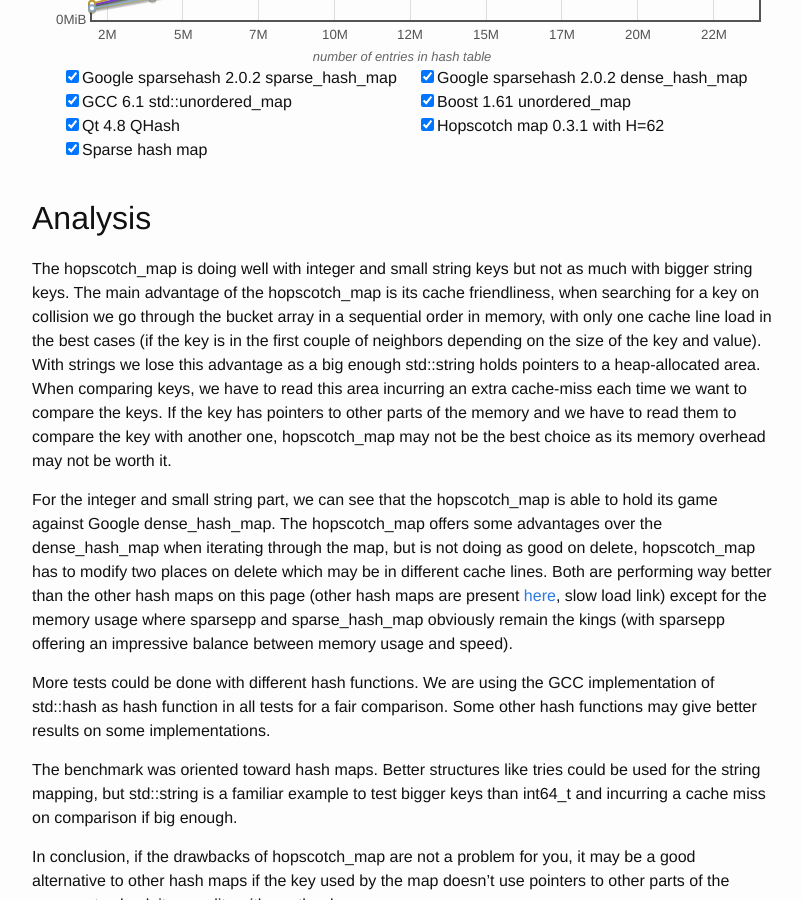
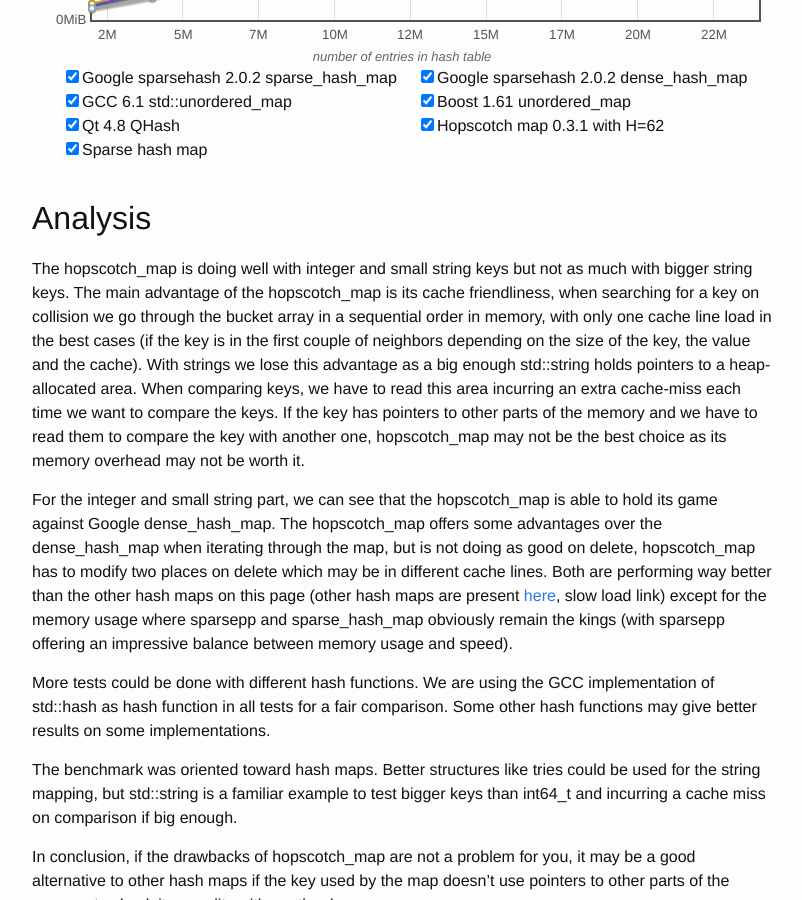
Before and after one commit to Tessil/tessil.github.io, a Jekyll site: the page built from _posts/2016-08-29-benchmark-hopscotch-map.md, in a window 1280 px wide and 900 px high, scrolled down 12607 px. Shown: the whole window, without its empty margins (238-1040 px from the left). Built offline with Jekyll 4.4.1, drawn with Linux system fonts in a browser that asks for light colours; comment, search, counter and statistics services are not loaded.

Commit message:
Add more infos on cache.

```diff
--- a/_posts/2016-08-29-benchmark-hopscotch-map.md
+++ b/_posts/2016-08-29-benchmark-hopscotch-map.md
@@ -458,7 +458,7 @@ Before the inserts benchmark finishes, we measure the memory that the benchmark
 
 <h2>Analysis</h2>
 
-The hopscotch_map is doing well with integer and small string keys but not as much with bigger string keys. The main advantage of the hopscotch_map is its cache friendliness, when searching for a key on collision we go through the bucket array in a sequential order in memory, with only one cache line load in the best cases (if the key is in the first couple of neighbors depending on the size of the key and value). With strings we lose this advantage as a big enough std::string holds pointers to a heap-allocated area. When comparing keys, we have to read this area incurring an extra cache-miss each time we want to compare the keys. If the key has pointers to other parts of the memory and we have to read them to compare the key with another one, hopscotch_map may not be the best choice as its memory overhead may not be worth it.
+The hopscotch_map is doing well with integer and small string keys but not as much with bigger string keys. The main advantage of the hopscotch_map is its cache friendliness, when searching for a key on collision we go through the bucket array in a sequential order in memory, with only one cache line load in the best cases (if the key is in the first couple of neighbors depending on the size of the key, the value and the cache). With strings we lose this advantage as a big enough std::string holds pointers to a heap-allocated area. When comparing keys, we have to read this area incurring an extra cache-miss each time we want to compare the keys. If the key has pointers to other parts of the memory and we have to read them to compare the key with another one, hopscotch_map may not be the best choice as its memory overhead may not be worth it.
 
 For the integer and small string part, we can see that the hopscotch_map is able to hold its game against Google dense_hash_map. The hopscotch_map offers some advantages over the dense_hash_map when iterating through the map, but is not doing as good on delete, hopscotch_map has to modify two places on delete which may be in different cache lines. Both are performing way better than the other hash maps on this page (other hash maps are present [here]({{ site.url }}/other/hash_table_benchmark.html), slow load link) except for the memory usage where sparsepp and sparse_hash_map obviously remain the kings (with sparsepp offering an impressive balance between memory usage and speed).
 
```
